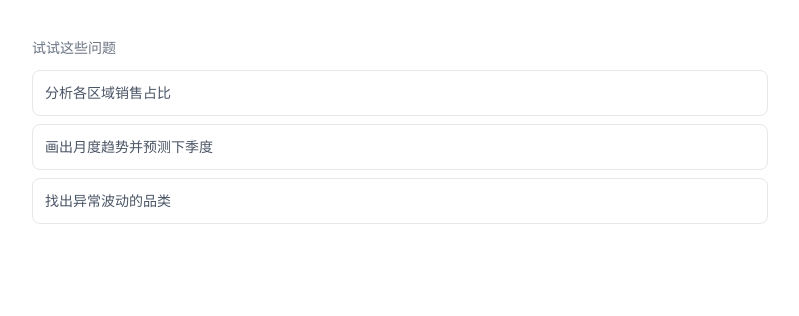
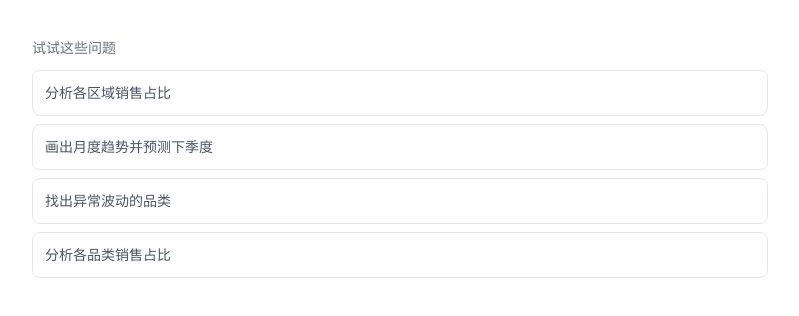
Before and after one commit to Flct-yy/ai-data-board, a Next.js app: page / in a window 1280 px wide. Shown: the part 282-598 px from the top of the page, without its empty margins (240-1039 px from the left). Built offline with nearby package versions, Linux system fonts and the light colour scheme.

Commit message:
refactor: 重构首页示例问题列表为useMemo渲染
将硬编码的示例问题列表抽离为useMemo缓存，通过map统一渲染，简化代码结构

```diff
--- a/src/app/page.tsx
+++ b/src/app/page.tsx
@@ -1,6 +1,6 @@
 "use client";
 
-import { useState } from "react";
+import { useMemo, useState } from "react";
 import { useRouter } from "next/navigation";
 import { CsvUploader } from "@/components/upload/csv-uploader";
 
@@ -13,6 +13,13 @@ export default function HomePage() {
     setSessionId(sessionId);
     router.push(`/analyze/${sessionId}`);
   };
+
+  const questions = useMemo(() => [
+    "分析各区域销售占比",
+    "画出月度趋势并预测下季度",
+    "找出异常波动的品类",
+    "分析各品类销售占比",
+  ], []);
 
   return (
     <main className="mx-auto max-w-3xl px-4 py-16">
@@ -32,15 +39,13 @@ export default function HomePage() {
       <section className="mt-10">
         <h2 className="mb-3 text-sm font-medium text-gray-500">试试这些问题</h2>
         <ul className="grid gap-2 text-sm text-gray-600">
-          <li className="rounded-lg border border-gray-200 p-3">
-            分析各区域销售占比
-          </li>
-          <li className="rounded-lg border border-gray-200 p-3">
-            画出月度趋势并预测下季度
-          </li>
-          <li className="rounded-lg border border-gray-200 p-3">
-            找出异常波动的品类
-          </li>
+          {questions.map((question, index) => (
+            <li
+              key={index}
+              className="rounded-lg border border-gray-200 p-3">
+              {question}
+            </li>
+          ))}
         </ul>
       </section>
     </main>
```
